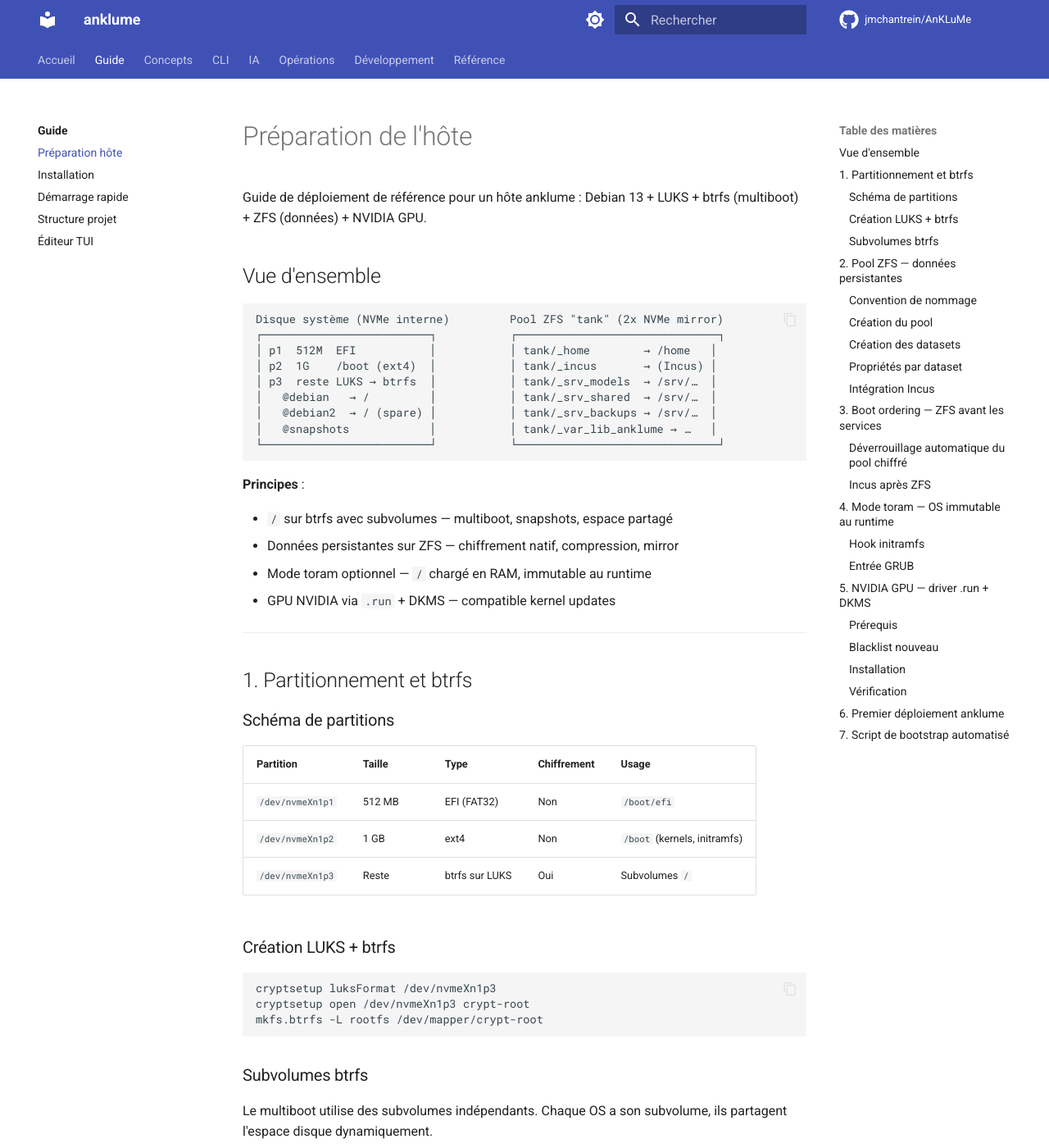
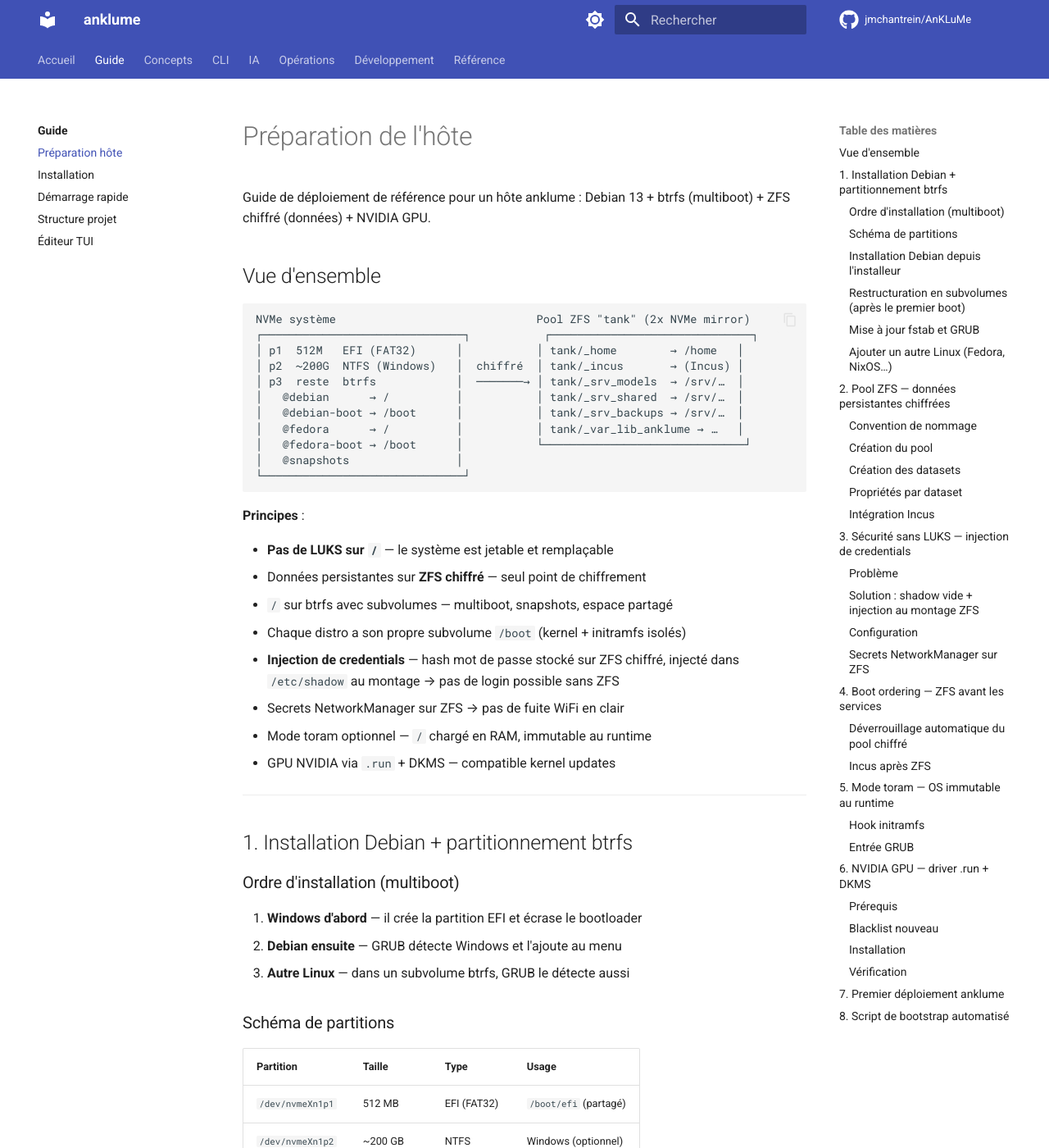
Before and after one commit to jmchantrein/AnKLuMe, an MkDocs documentation site: the page built from docs/guide/host-setup.md, in a window 1280 px wide and 1400 px high. Shown: the whole window at 82% size. Built offline with MkDocs 1.6.1 and Material for MkDocs 9.7.7, drawn with Linux system fonts in a browser that asks for light colours; comment, search, counter and statistics services are not loaded; some of the changed text lies outside the part shown.

Commit message:
feat(host): sécurité sans LUKS — injection shadow + secrets NM sur ZFS
- Suppression LUKS sur / : le système est jetable, seul ZFS est chiffré
- Multiboot btrfs avec subvolumes /boot séparés par distro
- Schéma multiboot complet : Debian + autre Linux + Windows
- Migration du hash shadow vers ZFS chiffré + injection au boot
- Secrets NetworkManager (WiFi) stockés sur ZFS chiffré
- Service systemd inject-shadow : login impossible sans ZFS déverrouillé
- Nouveau flag --skip-credentials dans bootstrap-host.sh

https://claude.ai/code/session_01Sm17ggdJvHxozoFGa9VREU

````diff
--- a/docs/guide/host-setup.md
+++ b/docs/guide/host-setup.md
@@ -1,85 +1,147 @@
 # Préparation de l'hôte
 
 Guide de déploiement de référence pour un hôte anklume :
-Debian 13 + LUKS + btrfs (multiboot) + ZFS (données) + NVIDIA GPU.
+Debian 13 + btrfs (multiboot) + ZFS chiffré (données) + NVIDIA GPU.
 
 ## Vue d'ensemble
 
 ```
-Disque système (NVMe interne)         Pool ZFS "tank" (2x NVMe mirror)
-┌─────────────────────────┐           ┌──────────────────────────────┐
-│ p1  512M  EFI           │           │ tank/_home        → /home   │
-│ p2  1G    /boot (ext4)  │           │ tank/_incus       → (Incus) │
-│ p3  reste LUKS → btrfs  │           │ tank/_srv_models  → /srv/…  │
-│   @debian   → /         │           │ tank/_srv_shared  → /srv/…  │
-│   @debian2  → / (spare) │           │ tank/_srv_backups → /srv/…  │
-│   @snapshots            │           │ tank/_var_lib_anklume → …   │
-└─────────────────────────┘           └──────────────────────────────┘
+NVMe système                              Pool ZFS "tank" (2x NVMe mirror)
+┌──────────────────────────────┐           ┌──────────────────────────────┐
+│ p1  512M   EFI (FAT32)      │           │ tank/_home        → /home   │
+│ p2  ~200G  NTFS (Windows)   │  chiffré  │ tank/_incus       → (Incus) │
+│ p3  reste  btrfs            │  ───────→ │ tank/_srv_models  → /srv/…  │
+│   @debian      → /          │           │ tank/_srv_shared  → /srv/…  │
+│   @debian-boot → /boot      │           │ tank/_srv_backups → /srv/…  │
+│   @fedora      → /          │           │ tank/_var_lib_anklume → …   │
+│   @fedora-boot → /boot      │           └──────────────────────────────┘
+│   @snapshots                │
+└──────────────────────────────┘
 ```
 
 **Principes** :
 
+- **Pas de LUKS sur `/`** — le système est jetable et remplaçable
+- Données persistantes sur **ZFS chiffré** — seul point de chiffrement
 - `/` sur btrfs avec subvolumes — multiboot, snapshots, espace partagé
-- Données persistantes sur ZFS — chiffrement natif, compression, mirror
+- Chaque distro a son propre subvolume `/boot` (kernel + initramfs isolés)
+- **Injection de credentials** — hash mot de passe stocké sur ZFS chiffré,
+  injecté dans `/etc/shadow` au montage → pas de login possible sans ZFS
+- Secrets NetworkManager sur ZFS → pas de fuite WiFi en clair
 - Mode toram optionnel — `/` chargé en RAM, immutable au runtime
 - GPU NVIDIA via `.run` + DKMS — compatible kernel updates
 
 ---
 
-## 1. Partitionnement et btrfs
+## 1. Installation Debian + partitionnement btrfs
+
+### Ordre d'installation (multiboot)
+
+1. **Windows d'abord** — il crée la partition EFI et écrase le bootloader
+2. **Debian ensuite** — GRUB détecte Windows et l'ajoute au menu
+3. **Autre Linux** — dans un subvolume btrfs, GRUB le détecte aussi
 
 ### Schéma de partitions
 
-| Partition | Taille | Type | Chiffrement | Usage |
-|---|---|---|---|---|
-| `/dev/nvmeXn1p1` | 512 MB | EFI (FAT32) | Non | `/boot/efi` |
-| `/dev/nvmeXn1p2` | 1 GB | ext4 | Non | `/boot` (kernels, initramfs) |
-| `/dev/nvmeXn1p3` | Reste | btrfs sur LUKS | Oui | Subvolumes `/` |
+| Partition | Taille | Type | Usage |
+|---|---|---|---|
+| `/dev/nvmeXn1p1` | 512 MB | EFI (FAT32) | `/boot/efi` (partagé) |
+| `/dev/nvmeXn1p2` | ~200 GB | NTFS | Windows (optionnel) |
+| `/dev/nvmeXn1p3` | Reste | btrfs | Subvolumes Linux |
 
-### Création LUKS + btrfs
+!!! note "Sans Windows"
+    Sans Windows, supprimer p2 et donner tout l'espace à p3.
+
+### Installation Debian depuis l'installeur
+
+1. Choisir le partitionnement **« Manuel »** (pas le guidé avec LVM chiffré)
+2. Créer p1 (EFI) si elle n'existe pas déjà (Windows la crée)
+3. Créer p3, formater en **btrfs**, monter sur `/`
+4. Mettre un **mot de passe temporaire** (sera migré vers ZFS par le bootstrap)
+5. Terminer l'installation normalement
+
+### Restructuration en subvolumes (après le premier boot)
+
+L'installeur Debian met tout à la racine du btrfs (pas de subvolume).
+Il faut restructurer pour le multiboot.
 
 ```bash
-cryptsetup luksFormat /dev/nvmeXn1p3
-cryptsetup open /dev/nvmeXn1p3 crypt-root
-mkfs.btrfs -L rootfs /dev/mapper/crypt-root
-```
+# Depuis un live USB
+mount /dev/nvmeXn1p3 /mnt
 
-### Subvolumes btrfs
+# Créer les subvolumes
+btrfs subvolume snapshot /mnt /mnt/@debian
+btrfs subvolume create /mnt/@snapshots
 
-Le multiboot utilise des subvolumes indépendants. Chaque OS a son
-subvolume, ils partagent l'espace disque dynamiquement.
+# Déplacer /boot dans son propre subvolume
+btrfs subvolume create /mnt/@debian-boot
+cp -a /mnt/@debian/boot/* /mnt/@debian-boot/
+rm -rf /mnt/@debian/boot/*
 
-```bash
-mount /dev/mapper/crypt-root /mnt
-btrfs subvolume create /mnt/@debian
-btrfs subvolume create /mnt/@snapshots
-# Pour un second OS plus tard :
-# btrfs subvolume create /mnt/@debian2
+# Nettoyer la racine (garder uniquement les subvolumes)
+find /mnt -maxdepth 1 -not -name '@*' -not -path /mnt -exec rm -rf {} +
+
 umount /mnt
 ```
 
-**Montage dans fstab** (après installation) :
+### Mise à jour fstab et GRUB
+
+```bash
+mount -o subvol=@debian /dev/nvmeXn1p3 /mnt
+mount -o subvol=@debian-boot /dev/nvmeXn1p3 /mnt/boot
+mount /dev/nvmeXn1p1 /mnt/boot/efi
+
+# Éditer fstab
+cat > /mnt/etc/fstab << 'EOF'
+# <device>         <mount>      <type>  <options>                                    <dump> <pass>
+/dev/nvmeXn1p3     /            btrfs   subvol=@debian,compress=zstd,noatime         0 1
+/dev/nvmeXn1p3     /boot        btrfs   subvol=@debian-boot,compress=zstd,noatime    0 2
+/dev/nvmeXn1p1     /boot/efi    vfat    umask=0077                                   0 1
+/dev/nvmeXn1p3     /.snapshots  btrfs   subvol=@snapshots,compress=zstd,noatime      0 2
+EOF
+
+# Mettre à jour GRUB
+mount --bind /dev /mnt/dev
+mount --bind /proc /mnt/proc
+mount --bind /sys /mnt/sys
+chroot /mnt update-grub
+umount /mnt/sys /mnt/proc /mnt/dev
+umount -R /mnt
+```
+
+### Ajouter un autre Linux (Fedora, NixOS…)
+
+```bash
+mount /dev/nvmeXn1p3 /mnt
+btrfs subvolume create /mnt/@fedora
+btrfs subvolume create /mnt/@fedora-boot
+umount /mnt
+
+# Installer dans le subvolume
+mount -o subvol=@fedora /dev/nvmeXn1p3 /mnt
+# dnf --installroot=/mnt ... (Fedora)
+# nixos-install --root /mnt  (NixOS)
+```
+
+Chaque distro a son propre fstab avec son subvolume :
 
 ```
-# /etc/fstab
-/dev/mapper/crypt-root  /            btrfs  subvol=@debian,compress=zstd,noatime  0 1
-/dev/mapper/crypt-root  /.snapshots  btrfs  subvol=@snapshots,compress=zstd,noatime  0 2
+# fstab de @fedora
+/dev/nvmeXn1p3  /      btrfs  subvol=@fedora,compress=zstd,noatime       0 1
+/dev/nvmeXn1p3  /boot  btrfs  subvol=@fedora-boot,compress=zstd,noatime  0 2
 ```
 
-**Multiboot** — chaque subvolume peut être booté indépendamment via
-GRUB (`rootflags=subvol=@debianN`). L'espace disque est partagé :
-supprimer un subvolume libère l'espace pour les autres.
-
-!!! tip "Snapshots avant mise à jour"
-    ```bash
-    btrfs subvolume snapshot / /.snapshots/@debian-$(date +%F)
-    apt upgrade
-    ```
-    En cas de problème, booter sur le snapshot via GRUB.
+!!! tip "Avantage btrfs"
+    L'espace disque est partagé dynamiquement entre tous les Linux.
+    Pas besoin de deviner les tailles à l'avance. Supprimer un subvolume
+    libère l'espace pour les autres.
 
 ---
 
-## 2. Pool ZFS — données persistantes
+## 2. Pool ZFS — données persistantes chiffrées
+
+Le pool ZFS est le **seul point de chiffrement**. Toutes les données
+sensibles (home, modèles, credentials, secrets NM) y résident.
 
 ### Convention de nommage
 
@@ -163,7 +225,108 @@ Incus crée ses propres sous-datasets (`tank/_incus/containers/xxx`,
 
 ---
 
-## 3. Boot ordering — ZFS avant les services
+## 3. Sécurité sans LUKS — injection de credentials
+
+### Problème
+
+Sans LUKS sur `/`, `/etc/shadow` contient le hash du mot de passe
+en clair sur le disque. Même si un hash solide (yescrypt) est difficile
+à brute-forcer, on peut faire mieux.
+
+### Solution : shadow vide + injection au montage ZFS
+
+Le hash du mot de passe est stocké sur ZFS chiffré. Le système boot
+avec un compte verrouillé (aucun login possible). Au déverrouillage
+du pool ZFS, un service systemd injecte le hash dans `/etc/shadow`.
+
+```
+Boot → /etc/shadow : compte verrouillé → aucun login possible
+  ↓
+Déverrouillage ZFS (passphrase)
+  ↓
+Service inject-shadow → usermod -p "$(cat hash)" user
+  ↓
+Login possible
+```
+
+En mode toram, `/etc/shadow` est en tmpfs → le hash disparaît au reboot.
+
+### Configuration
+
+**Stocker le hash sur ZFS** :
+
+```bash
+mkdir -p /home/.system
+# Extraire le hash depuis shadow (après l'install avec mdp temporaire)
+grep "^$(whoami):" /etc/shadow | cut -d: -f2 > /home/.system/shadow-hash
+echo "$(whoami)" > /home/.system/shadow-user
+chmod 600 /home/.system/shadow-hash /home/.system/shadow-user
+```
+
+**Verrouiller le compte** :
+
+```bash
+# Remplacer le hash par '!' (compte verrouillé)
+sudo usermod -L $(whoami)
+```
+
+**Service systemd** :
+
+```ini
+# /etc/systemd/system/inject-shadow.service
+[Unit]
+Description=Injecter le hash utilisateur depuis ZFS chiffré
+After=zfs-mount.service
+Before=getty@.service display-manager.service sshd.service
+
+[Service]
+Type=oneshot
+RemainAfterExit=yes
+ExecStart=/usr/local/sbin/inject-shadow.sh
+
+[Install]
+WantedBy=multi-user.target
+```
+
+**Script d'injection** :
+
+```bash
+#!/bin/sh
+# /usr/local/sbin/inject-shadow.sh
+set -eu
+HASH_FILE="/home/.system/shadow-hash"
+USER_FILE="/home/.system/shadow-user"
+[ -f "$HASH_FILE" ] || exit 0
+[ -f "$USER_FILE" ] || exit 0
+USER=$(cat "$USER_FILE")
+HASH=$(cat "$HASH_FILE")
+usermod -p "$HASH" "$USER"
+```
+
+### Secrets NetworkManager sur ZFS
+
+Les connexions WiFi (contenant les mots de passe) sont stockées sur
+ZFS chiffré au lieu de `/etc` :
+
+```ini
+# /etc/NetworkManager/conf.d/secrets-on-zfs.conf
+[keyfile]
+path=/home/.system/nm-connections
+```
+
+```bash
+mkdir -p /home/.system/nm-connections
+# Migrer les connexions existantes
+mv /etc/NetworkManager/system-connections/* /home/.system/nm-connections/
+systemctl restart NetworkManager
+```
+
+Avant le déverrouillage ZFS, NetworkManager ne voit aucune connexion
+enregistrée — pas de fuite de credentials.
+
+---
+
+## 4. Boot ordering — ZFS avant les services
 
 ### Déverrouillage automatique du pool chiffré
 
@@ -195,21 +358,26 @@ Requires=zfs-mount.service
 **Ordre de boot** :
 
 ```
-zfs-import → zfs-load-key-tank → zfs-mount → incus → services applicatifs
+zfs-import → zfs-load-key-tank → zfs-mount → inject-shadow → incus → getty/sshd
 ```
 
 !!! warning "Passphrase au boot"
     Le service `zfs-load-key-tank` attend la passphrase sur la console.
+    C'est la seule passphrase nécessaire — elle déverrouille les données
+    ET active le login (via inject-shadow).
     Pour un serveur headless, envisager `keylocation=file:///root/.zfs-key`
-    (protégé par le LUKS du disque système).
+    stocké sur une clé USB amovible.
 
 ---
 
-## 4. Mode toram — OS immutable au runtime
+## 5. Mode toram — OS immutable au runtime
 
 Optionnel. Charge `/` en RAM au boot via overlayfs : le disque est
 read-only, toutes les écritures vont en tmpfs (perdues au reboot).
 Les données persistent via le pool ZFS.
+
+Bonus sécurité : `/etc/shadow` est en tmpfs, le hash injecté disparaît
+au reboot.
 
 ### Hook initramfs
 
@@ -255,7 +423,7 @@ update-initramfs -u
 #!/bin/sh
 cat << 'EOF'
 menuentry "Debian (toram — immutable)" {
-    linux /vmlinuz root=UUID=<uuid-luks> ro BOOT_MODE=toram rootflags=subvol=@debian
+    linux /vmlinuz root=UUID=<uuid-partition> ro BOOT_MODE=toram rootflags=subvol=@debian
     initrd /initrd.img
 }
 EOF
@@ -270,12 +438,12 @@ update-grub
 
 1. Booter en mode normal (sans `BOOT_MODE=toram`)
 2. `apt upgrade`, configurations, etc.
-3. Optionnel : `btrfs subvolume snapshot / /.snapshots/@pre-toram`
+3. Optionnel : `btrfs subvolume snapshot / /.snapshots/@debian-$(date +%F)`
 4. Rebooter en mode toram — le système est immutable
 
 ---
 
-## 5. NVIDIA GPU — driver .run + DKMS
+## 6. NVIDIA GPU — driver .run + DKMS
 
 ### Prérequis
 
@@ -343,9 +511,9 @@ anklume status
 
 ---
 
-## 7. Script de bootstrap automatisé
+## 8. Script de bootstrap automatisé
 
-Le script `host/bootstrap-host.sh` automatise les étapes 1 à 6
+Le script `host/bootstrap-host.sh` automatise les étapes 2 à 7
 (sauf la création du pool ZFS et le partitionnement, qui restent
 manuels par sécurité).
 
@@ -360,6 +528,7 @@ sudo ./host/bootstrap-host.sh
 | `--skip-nvidia` | Ne pas installer le driver NVIDIA |
 | `--skip-toram` | Ne pas configurer le mode toram |
 | `--skip-zfs-datasets` | Ne pas créer les datasets ZFS |
+| `--skip-credentials` | Ne pas migrer les credentials vers ZFS |
 | `--nvidia-run <path>` | Chemin vers un `.run` NVIDIA spécifique |
 | `-h`, `--help` | Afficher l'aide |
 
@@ -385,13 +554,14 @@ et ne les recrée pas.
 
 1. Installe les paquets (build-essential, dkms, zfs, incus, ansible, uv)
 2. Crée les datasets ZFS selon la convention `_path` + le storage pool Incus
-3. Configure systemd (déverrouillage ZFS → montage → Incus)
-4. Installe le hook initramfs toram + entrée GRUB
-5. Blackliste nouveau et installe le driver NVIDIA `.run` avec DKMS
-6. Installe anklume via uv
+3. Migre les credentials vers ZFS (shadow hash, NetworkManager)
+4. Configure systemd (déverrouillage ZFS → injection shadow → Incus)
+5. Installe le hook initramfs toram + entrée GRUB
+6. Blackliste nouveau et installe le driver NVIDIA `.run` avec DKMS
+7. Installe anklume via uv
 
 **Ce que le script ne fait PAS** (opérations manuelles) :
 
-- Partitionnement du disque système (LUKS + btrfs)
+- Partitionnement du disque système (btrfs + subvolumes)
 - Création du pool ZFS (`zpool create ... tank mirror ...`)
 - Téléchargement du driver NVIDIA `.run`
````
Also changed, not shown: other parts of docs/guide/host-setup.md (+1 -1 lines), 1 other file.
